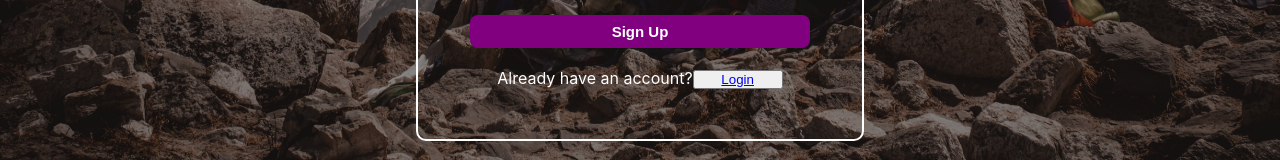
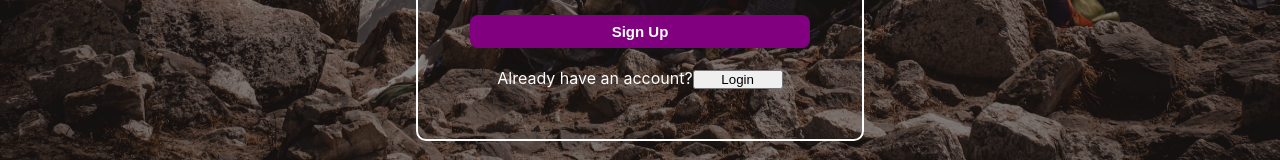
Before and after one commit to kiborgok/pick-up-trash, a React (Create React App) app: page /register in a window 1280 px wide. Shown: the part 723-883 px from the top of the page. Built offline with nearby package versions, Linux system fonts and the light colour scheme.

Commit message:
style: modify structure

```diff
--- a/src/components/signup/SignUpPage.jsx
+++ b/src/components/signup/SignUpPage.jsx
@@ -1,7 +1,8 @@
 import "./signup.css";
+import {useNavigate } from 'react-router-dom';
 
 function SignUpPage({handleChange, handleSubmit, signUpData}){
-
+    let navigate = useNavigate()
     return (
       <section className="back">
           <form className="register-form">
@@ -107,8 +108,8 @@ function SignUpPage({handleChange, handleSubmit, signUpData}){
             <br />
             <span className="form-input-login">
               Already have an account?
-              <button className="l-btn">
-                <a href="/login">Login</a>
+              <button className="l-btn" onClick={() => navigate("/login")}>
+                Login
               </button>
             </span>
           </form>
```
